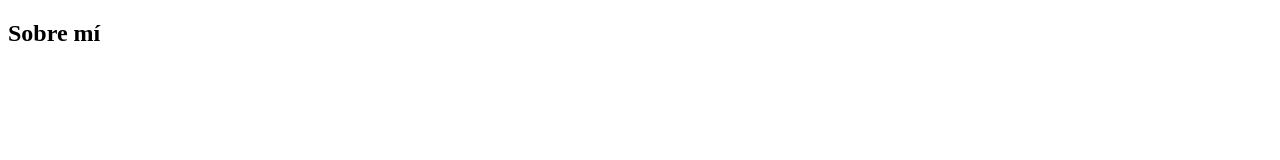
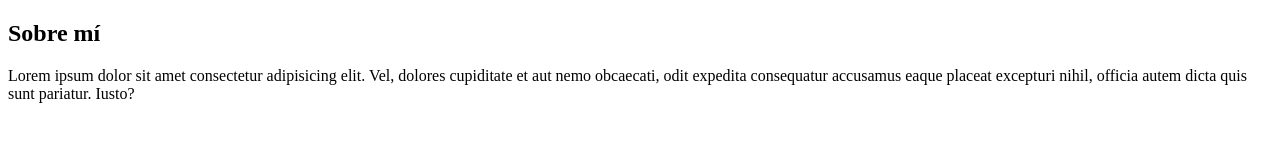
Before and after one commit to joseelinformatic1/CursoHtmlCss, a plain HTML site: page Capitulo 1/porfolio/index.html in a window 1280 px wide. Drawn offline with Linux system fonts and the light colour scheme.

Commit message:
Add lorem ipsum

```diff
--- a/Capitulo 1/porfolio/index.html
+++ b/Capitulo 1/porfolio/index.html
@@ -8,5 +8,6 @@
     </head>
     <body>
         <h2>Sobre mí</h2>
+        <p>Lorem ipsum dolor sit amet consectetur adipisicing elit. Vel, dolores cupiditate et aut nemo obcaecati, odit expedita consequatur accusamus eaque placeat excepturi nihil, officia autem dicta quis sunt pariatur. Iusto?</p>
     </body>
 </html>
```
